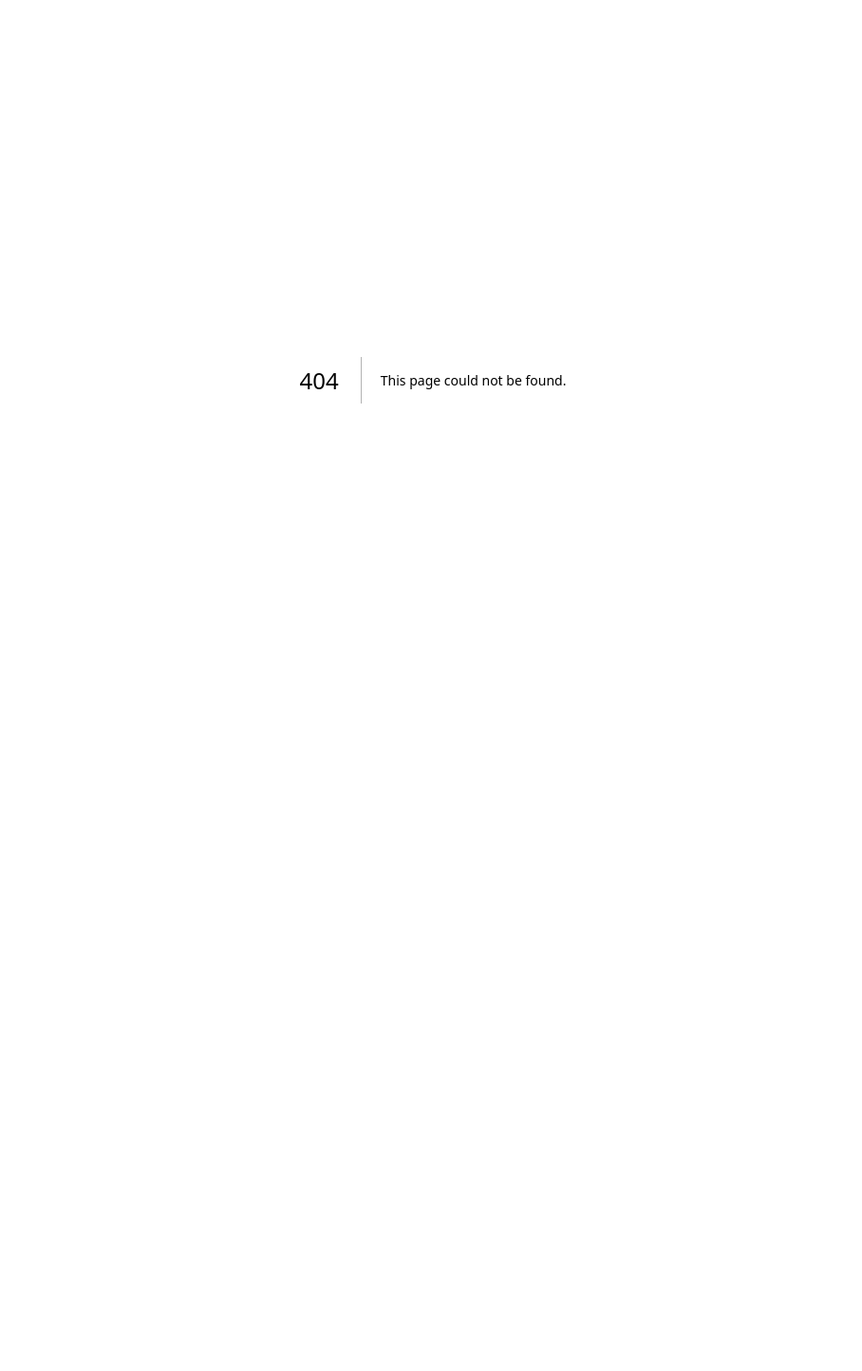
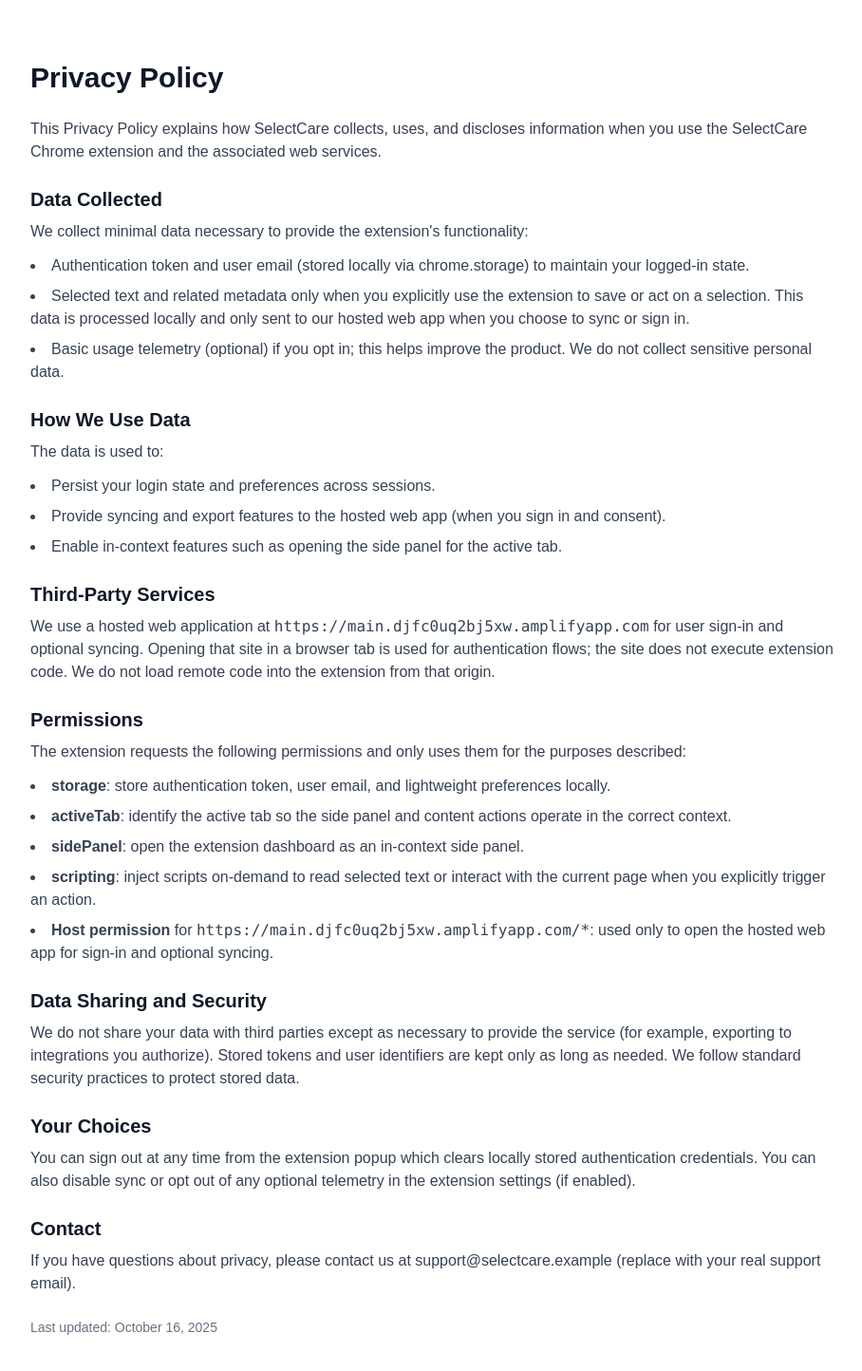
Before and after one commit to thangcqUET/select-care-frontend, a Next.js app: page /privacy in a window 1280 px wide. Before the commit this address had no page. Shown: the top 1444 px of the page at 95% size, without its empty margins (184-1092 px from the left). Before the commit the page ends 800 px from the top, so only its background shows below. Built offline with nearby package versions, Linux system fonts and the light colour scheme.

Commit message:
feat: add Privacy Policy page and update footer links

```diff
--- a/src/app/page.tsx
+++ b/src/app/page.tsx
@@ -234,9 +234,9 @@
               Made with care for content creators and knowledge workers
             </p>
             <div className="flex justify-center space-x-6 text-gray-500">
-              <a href="#" className="hover:text-gray-700 transition-colors">Privacy</a>
-              <a href="#" className="hover:text-gray-700 transition-colors">Terms</a>
-              <a href="#" className="hover:text-gray-700 transition-colors">Support</a>
+              <a href="/privacy" className="hover:text-gray-700 transition-colors">Privacy</a>
+              <a href="/terms" className="hover:text-gray-700 transition-colors">Terms</a>
+              <a href="/support" className="hover:text-gray-700 transition-colors">Support</a>
             </div>
           </div>
         </div>
--- /dev/null
+++ b/src/app/privacy/page.tsx
@@ -0,0 +1,65 @@
+import React from 'react';
+
+export default function PrivacyPage() {
+  return (
+    <div className="min-h-screen bg-white py-16">
+      <div className="max-w-4xl mx-auto px-6">
+        <h1 className="text-3xl font-bold text-gray-900 mb-6">Privacy Policy</h1>
+
+        <p className="text-gray-700 mb-4">
+          This Privacy Policy explains how SelectCare collects, uses, and discloses information when you use the SelectCare Chrome extension and the associated web services.
+        </p>
+
+        <h2 className="text-xl font-semibold text-gray-900 mt-6 mb-2">Data Collected</h2>
+        <p className="text-gray-700 mb-3">
+          We collect minimal data necessary to provide the extension's functionality:
+        </p>
+        <ul className="list-disc list-inside text-gray-700 space-y-2">
+          <li>Authentication token and user email (stored locally via chrome.storage) to maintain your logged-in state.</li>
+          <li>Selected text and related metadata only when you explicitly use the extension to save or act on a selection. This data is processed locally and only sent to our hosted web app when you choose to sync or sign in.</li>
+          <li>Basic usage telemetry (optional) if you opt in; this helps improve the product. We do not collect sensitive personal data.</li>
+        </ul>
+
+        <h2 className="text-xl font-semibold text-gray-900 mt-6 mb-2">How We Use Data</h2>
+        <p className="text-gray-700 mb-3">
+          The data is used to:
+        </p>
+        <ul className="list-disc list-inside text-gray-700 space-y-2">
+          <li>Persist your login state and preferences across sessions.</li>
+          <li>Provide syncing and export features to the hosted web app (when you sign in and consent).</li>
+          <li>Enable in-context features such as opening the side panel for the active tab.</li>
+        </ul>
+
+        <h2 className="text-xl font-semibold text-gray-900 mt-6 mb-2">Third-Party Services</h2>
+        <p className="text-gray-700 mb-3">
+          We use a hosted web application at <code>https://main.djfc0uq2bj5xw.amplifyapp.com</code> for user sign-in and optional syncing. Opening that site in a browser tab is used for authentication flows; the site does not execute extension code. We do not load remote code into the extension from that origin.
+        </p>
+
+        <h2 className="text-xl font-semibold text-gray-900 mt-6 mb-2">Permissions</h2>
+        <p className="text-gray-700 mb-3">
+          The extension requests the following permissions and only uses them for the purposes described:
+        </p>
+        <ul className="list-disc list-inside text-gray-700 space-y-2">
+          <li><strong>storage</strong>: store authentication token, user email, and lightweight preferences locally.</li>
+          <li><strong>activeTab</strong>: identify the active tab so the side panel and content actions operate in the correct context.</li>
+          <li><strong>sidePanel</strong>: open the extension dashboard as an in-context side panel.</li>
+          <li><strong>scripting</strong>: inject scripts on-demand to read selected text or interact with the current page when you explicitly trigger an action.</li>
+          <li><strong>Host permission</strong> for <code>https://main.djfc0uq2bj5xw.amplifyapp.com/*</code>: used only to open the hosted web app for sign-in and optional syncing.</li>
+        </ul>
+
+        <h2 className="text-xl font-semibold text-gray-900 mt-6 mb-2">Data Sharing and Security</h2>
+        <p className="text-gray-700 mb-3">
+          We do not share your data with third parties except as necessary to provide the service (for example, exporting to integrations you authorize). Stored tokens and user identifiers are kept only as long as needed. We follow standard security practices to protect stored data.
+        </p>
+
+        <h2 className="text-xl font-semibold text-gray-900 mt-6 mb-2">Your Choices</h2>
+        <p className="text-gray-700 mb-3">You can sign out at any time from the extension popup which clears locally stored authentication credentials. You can also disable sync or opt out of any optional telemetry in the extension settings (if enabled).</p>
+
+        <h2 className="text-xl font-semibold text-gray-900 mt-6 mb-2">Contact</h2>
+        <p className="text-gray-700 mb-6">If you have questions about privacy, please contact us at support@selectcare.example (replace with your real support email).</p>
+
+        <p className="text-sm text-gray-500">Last updated: October 16, 2025</p>
+      </div>
+    </div>
+  );
+}
```
